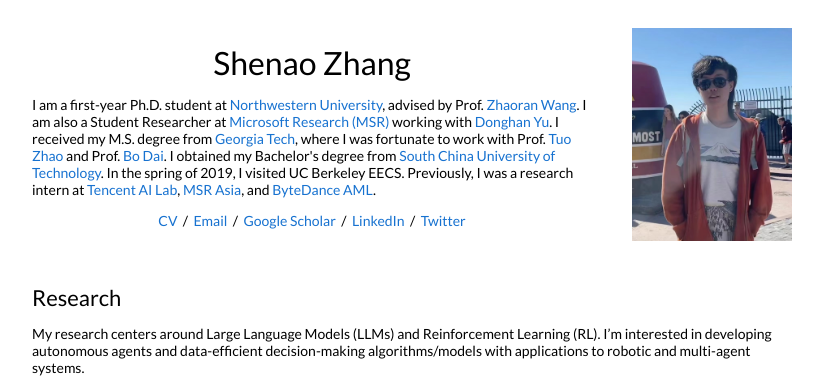
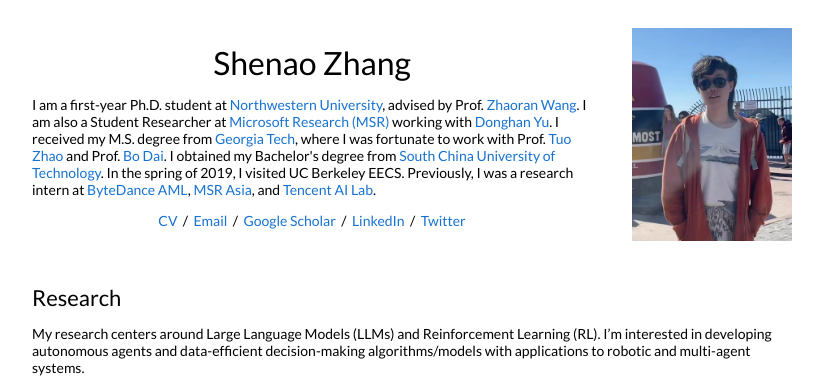
Before and after one commit to shenao-zhang/shenao-zhang.github.io, a Jekyll site: the page built from _posts/2023-09-01-rafa.markdown, in a window 1280 px wide. Shown: the top 378 px of the page, without its empty margins (228-1051 px from the left). Built offline with Jekyll 4.4.1, drawn with Linux system fonts in a browser that asks for light colours.

```diff
--- a/_layouts/default.html
+++ b/_layouts/default.html
@@ -35,7 +35,7 @@
               <h1>
                 Shenao Zhang
               </h1>
-              <p>I am a first-year Ph.D. student at <a href="https://www.northwestern.edu/">Northwestern University</a>, advised by Prof. <a href="https://zhaoranwang.github.io/">Zhaoran Wang</a>. I am also a Student Researcher at <a href="https://www.microsoft.com/en-us/research/">Microsoft Research (MSR)</a> working with <a href="https://plusross.github.io/">Donghan Yu</a>. I received my M.S. degree from <a href="https://www.gatech.edu/">Georgia Tech</a>, where I was fortunate to work with Prof. <a href="https://www2.isye.gatech.edu/~tzhao80/">Tuo Zhao</a> and Prof. <a href="https://bo-dai.github.io/">Bo Dai</a>. I obtained my Bachelor's degree from <a href="https://www.scut.edu.cn/en/">South China University of Technology</a>. In the spring of 2019, I visited UC Berkeley EECS. Previously, I was a research intern at <a href="https://ai.tencent.com/ailab/en/index/">Tencent AI Lab</a>, <a href="https://www.microsoft.com/en-us/research/lab/microsoft-research-asia/">MSR Asia</a>, and <a href="https://www.bytedance.com/">ByteDance AML</a>.
+              <p>I am a first-year Ph.D. student at <a href="https://www.northwestern.edu/">Northwestern University</a>, advised by Prof. <a href="https://zhaoranwang.github.io/">Zhaoran Wang</a>. I am also a Student Researcher at <a href="https://www.microsoft.com/en-us/research/">Microsoft Research (MSR)</a> working with <a href="https://plusross.github.io/">Donghan Yu</a>. I received my M.S. degree from <a href="https://www.gatech.edu/">Georgia Tech</a>, where I was fortunate to work with Prof. <a href="https://www2.isye.gatech.edu/~tzhao80/">Tuo Zhao</a> and Prof. <a href="https://bo-dai.github.io/">Bo Dai</a>. I obtained my Bachelor's degree from <a href="https://www.scut.edu.cn/en/">South China University of Technology</a>. In the spring of 2019, I visited UC Berkeley EECS. Previously, I was a research intern at <a href="https://www.bytedance.com/">ByteDance AML</a>, <a href="https://www.microsoft.com/en-us/research/lab/microsoft-research-asia/">MSR Asia</a>, and <a href="https://ai.tencent.com/ailab/en/index/">Tencent AI Lab</a>.
               </p>
               <p style="text-align:center">
                 <a href="https://shenao-zhang.github.io/cv/Zhang_Shenao_CV.pdf">CV</a> &nbsp;/&nbsp;
```
